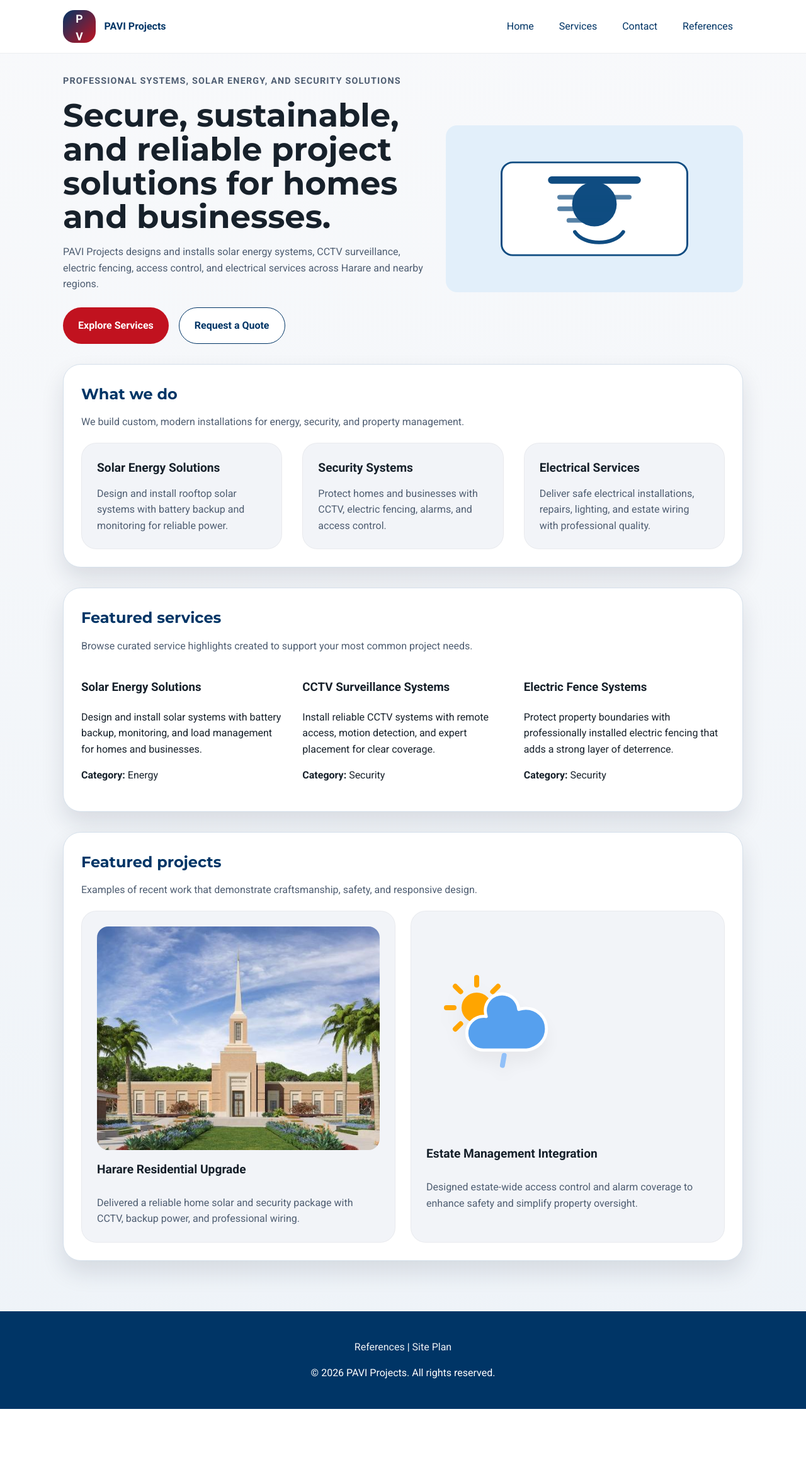
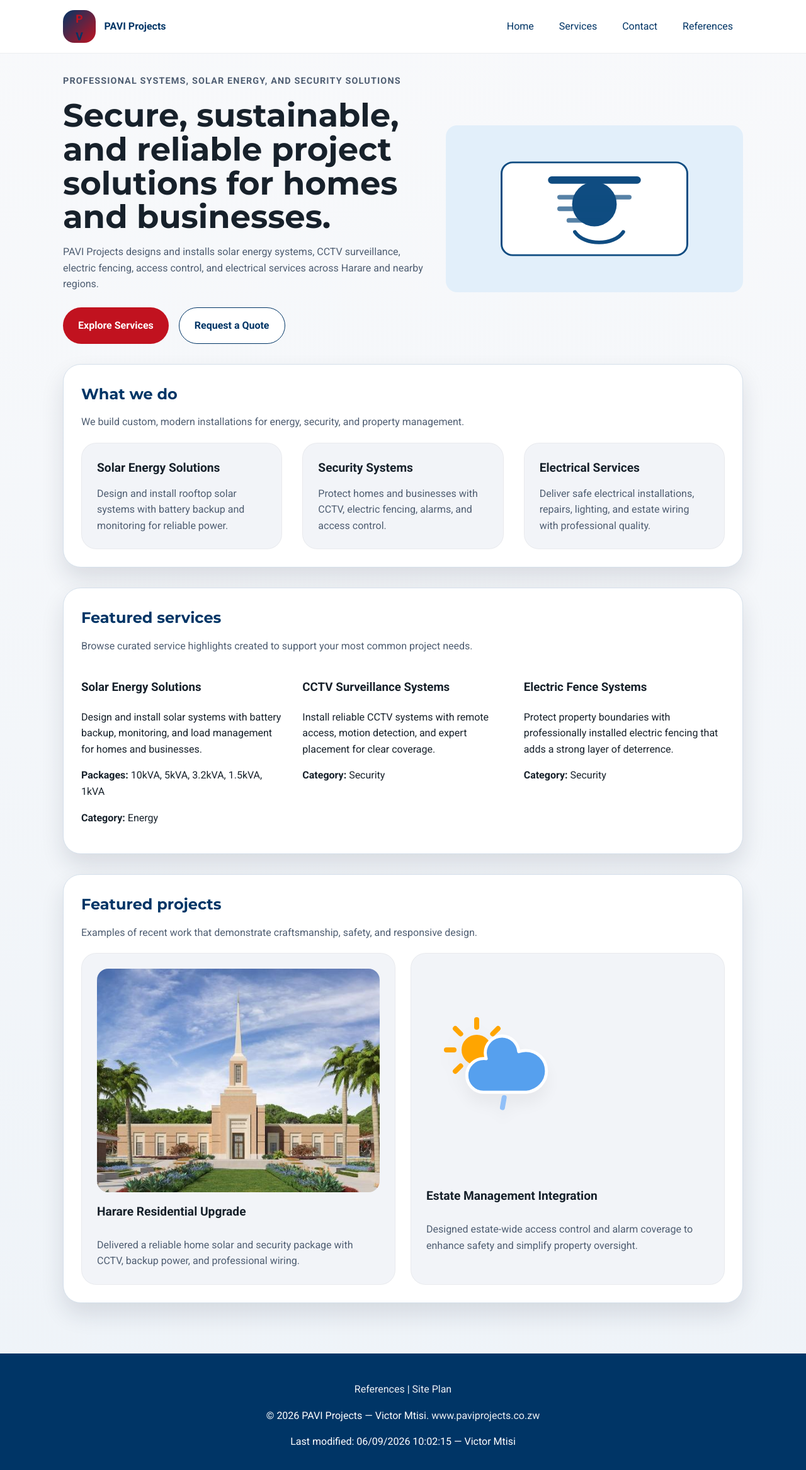
Before and after one commit to BaPhilani/wdd131, a plain HTML site: page project/index.html in a window 1280 px wide. Shown: the whole page at 63% size. Before the commit the page ends 2237 px from the top, so only its background shows below. Drawn offline with Linux system fonts and the light colour scheme.

Commit message:
project main

```diff
--- a/project/index.html
+++ b/project/index.html
@@ -15,7 +15,7 @@
   <header class="page-header">
     <div class="nav-inner">
       <a class="brand" href="index.html">
-        <div class="logo" aria-hidden="true"><span>P</span><span>V</span></div>
+        <div class="logo" aria-hidden="true"><span class="logo-p">P</span><span class="logo-v">V</span></div>
         <span>PAVI Projects</span>
       </a>
       <nav aria-label="Primary navigation">
@@ -41,7 +41,7 @@
         </div>
       </div>
       <div class="hero-media">
-        <img src="../images/about.svg" alt="Illustration of a person reviewing a project plan" loading="lazy" decoding="async">
+        <img src="../images/about.svg" alt="Illustration of a person reviewing a project plan" loading="lazy" decoding="async" onerror="this.onerror=null;this.src='images/about.svg'">
       </div>
     </section>
 
@@ -83,14 +83,14 @@
       </div>
       <div class="project-list grid">
         <article class="project-card">
-          <img src="../images/harare_zimbabwe_temple.jpg" alt="Completed electrical project in Harare, Zimbabwe" loading="lazy" decoding="async">
+          <img src="../images/harare_zimbabwe_temple.jpg" alt="Completed electrical project in Harare, Zimbabwe" loading="lazy" decoding="async" onerror="this.onerror=null;this.src='images/harare_zimbabwe_temple.jpg'">
           <div>
             <h3>Harare Residential Upgrade</h3>
             <p>Delivered a reliable home solar and security package with CCTV, backup power, and professional wiring.</p>
           </div>
         </article>
         <article class="project-card">
-          <img src="../images/Victoria -falls.svg" alt="Illustration representing energy and technology" loading="lazy" decoding="async">
+          <img src="../images/Victoria -falls.svg" alt="Illustration representing energy and technology" loading="lazy" decoding="async" onerror="this.onerror=null;this.src='images/Victoria%20-falls.svg'">
           <div>
             <h3>Estate Management Integration</h3>
             <p>Designed estate-wide access control and alarm coverage to enhance safety and simplify property oversight.</p>
@@ -102,7 +102,8 @@
 
   <footer class="page-footer">
     <p><a href="references.html">References</a> | <a href="siteplan.html">Site Plan</a></p>
-    <p>&copy; <span id="year"></span> PAVI Projects. All rights reserved.</p>
+    <p>&copy; <span id="year"></span> PAVI Projects — Victor Mtisi. <a href="https://www.paviprojects.co.zw" target="_blank" rel="noopener">www.paviprojects.co.zw</a></p>
+    <p id="lastModified"></p>
   </footer>
   <script src="scripts/site.js" defer></script>
 </body>
--- a/project/scripts/site.js
+++ b/project/scripts/site.js
@@ -2,7 +2,8 @@ const servicesData = [
   {
     title: 'Solar Energy Solutions',
     category: 'Energy',
-    description: 'Design and install solar systems with battery backup, monitoring, and load management for homes and businesses.'
+    description: 'Design and install solar systems with battery backup, monitoring, and load management for homes and businesses.',
+    packages: ['10kVA', '5kVA', '3.2kVA', '1.5kVA', '1kVA']
   },
   {
     title: 'CCTV Surveillance Systems',
@@ -43,6 +44,13 @@ function setCurrentYear() {
   }
 }
 
+function setLastModified() {
+  const el = document.getElementById('lastModified');
+  if (!el) return;
+  const modified = document.lastModified || '';
+  el.textContent = `Last modified: ${modified} — Victor Mtisi`;
+}
+
 function setInnerHTML(container, html) {
   if (container) {
     container.innerHTML = html;
@@ -50,10 +58,15 @@ function setInnerHTML(container, html) {
 }
 
 function buildServiceCard(service) {
+  const packagesHtml = service.packages
+    ? `<p><strong>Packages:</strong> ${service.packages.join(', ')}</p>`
+    : '';
+
   return `
     <article>
       <h3>${service.title}</h3>
       <p>${service.description}</p>
+      ${packagesHtml}
       <p><strong>Category:</strong> ${service.category}</p>
     </article>
   `;
@@ -253,6 +266,7 @@ function initContactPage() {
 
 function initPage() {
   setCurrentYear();
+  setLastModified();
   initHomePreview();
   initServicesPage();
   initContactPage();
--- a/project/styles/style.css
+++ b/project/styles/style.css
@@ -91,6 +91,14 @@ button {
   color: var(--neutral);
   font-size: 1.1rem;
   font-weight: 700;
+}
+
+.logo .logo-p {
+  color: var(--primary);
+}
+
+.logo .logo-v {
+  color: var(--secondary);
 }
 
 nav ul {
```
Also changed, not shown: project/contact.html (+3 -2 lines), project/references.html (+3 -2 lines), project/services.html (+3 -2 lines), project/siteplan.html (+2 -0 lines).
